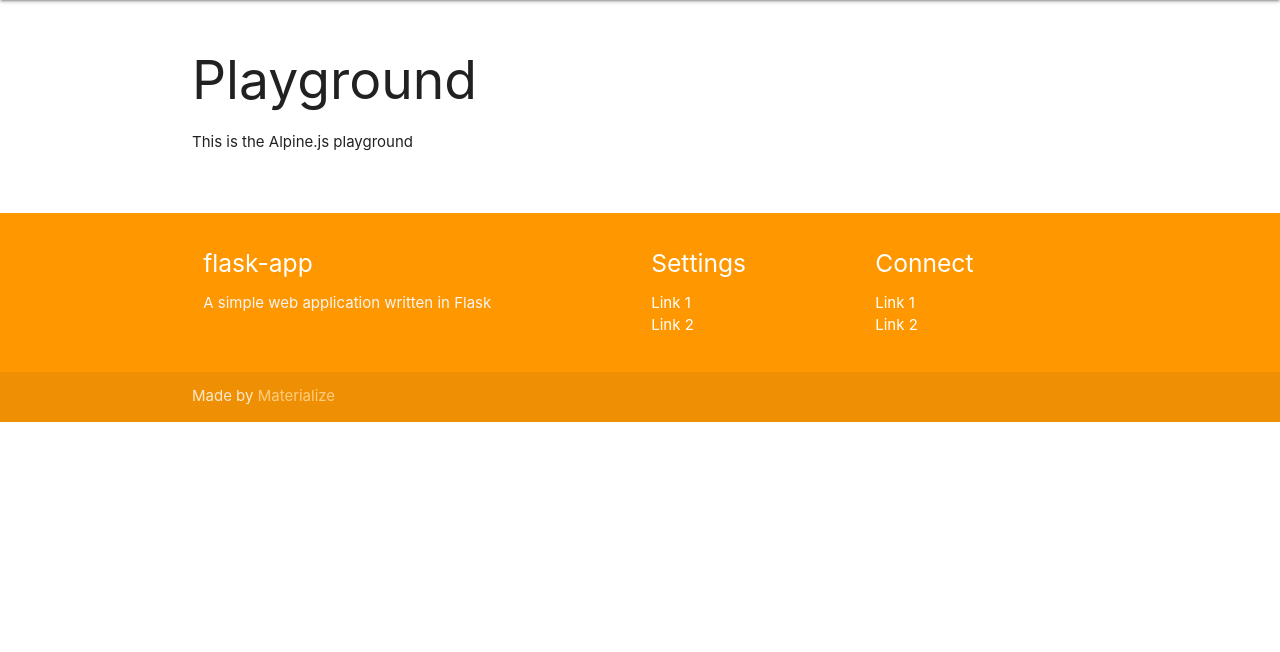
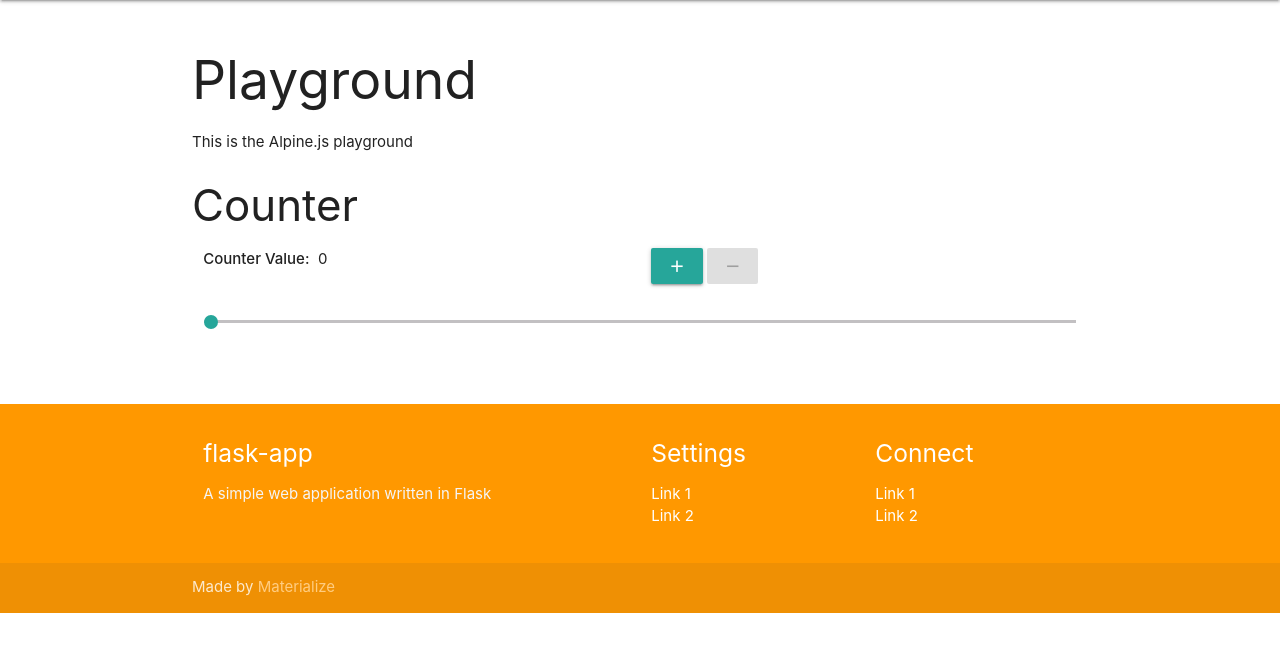
Before and after one commit to ehsanx64/flask-app, a Flask app: page /playground in a window 1280 px wide. Shown: the part 64-716 px from the top of the page. Run offline with Flask 3, Linux system fonts and the light colour scheme.

Commit message:
refactor: add simple counter example to playground

```diff
--- a/templates/layout.html
+++ b/templates/layout.html
@@ -15,7 +15,7 @@
         media="screen,projection" />
     <link href="{{ url_for('static', filename='css/style.css') }}" type="text/css" rel="stylesheet"
         media="screen,projection" />
-    <script src="{{ url_for('static', filename='js/alpine-3.14.8.min.js') }}"></script>
+    <script defer src="{{ url_for('static', filename='js/alpine-3.14.8.min.js') }}"></script>
     {% endblock %}
 </head>
 
--- a/templates/playground.html
+++ b/templates/playground.html
@@ -11,4 +11,53 @@
 {% block content %}
 <h2>Playground</h2>
 <p>This is the Alpine.js playground</p>
+
+<h3>Counter</h3>
+<div id="playground-counter" x-data="CounterApp">
+    <form action="#">
+        <div class="container-fluid">
+            <div class="row">
+                <div class="col s6">
+                    <strong>Counter Value:</strong>&nbsp;
+                    <span x-text="count"></span>
+                </div>
+                <div class="col s6">
+                    <a class="waves-effect waves-light btn"
+                        x-bind:class="count >= 10 ? 'disabled' : ''"
+                        @click="onPlusClick">
+                        <i class="material-icons dp48">add</i>
+                    </a>
+                    <a class="waves-effect waves-light btn"
+                        x-bind:class="count <= 0 ? 'disabled' : ''"
+                        @click="onMinusClick">
+                        <i class="material-icons dp48">remove</i>
+                    </a>
+                </div>
+            </div>
+
+            <div class="row">
+                <div class="col s12">
+                    <input type="range" min="0" max="10" x-bind:value="count" />
+                </div>
+            </div>
+        </div>
+    </form>
+</div>
+<script type="text/javascript">
+    var CounterApp = {
+        count: 0,
+
+        onPlusClick: function(evt) {
+            if (this.count < 10) {
+                this.count++;
+            }
+        },
+
+        onMinusClick: function(evt) {
+            if (this.count > 0) {
+                this.count--;
+            }
+        },
+    }
+</script>
 {% endblock %}
```
